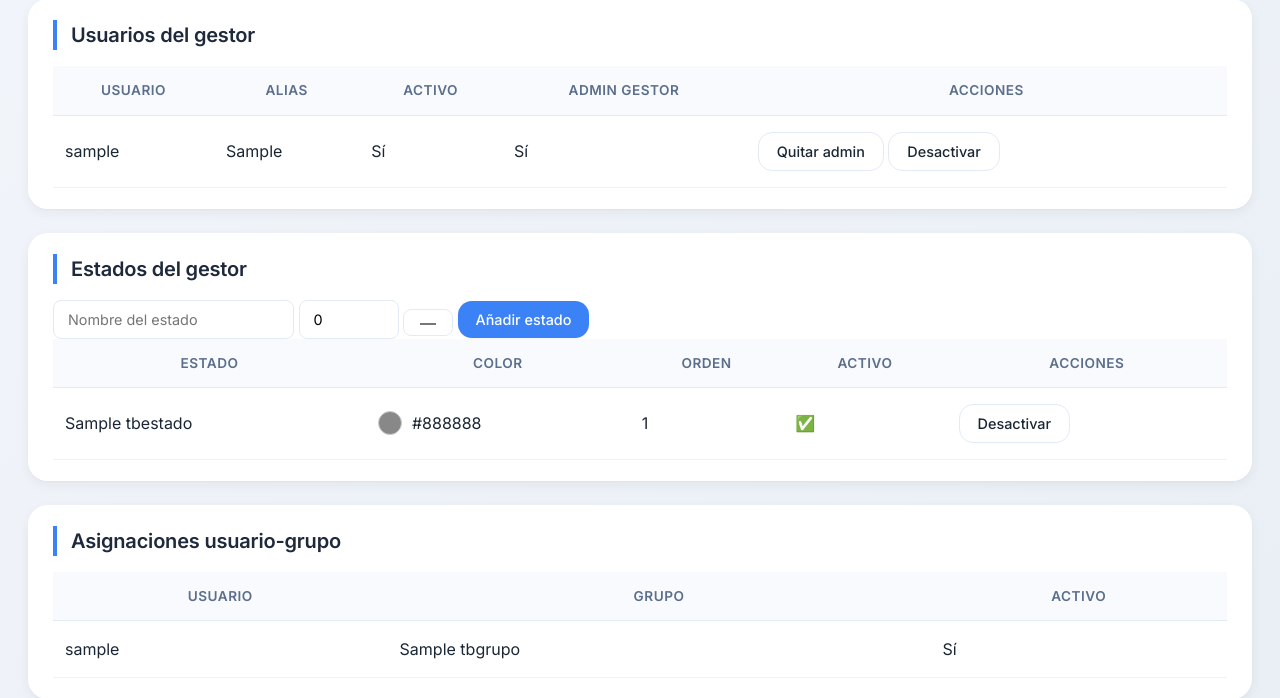
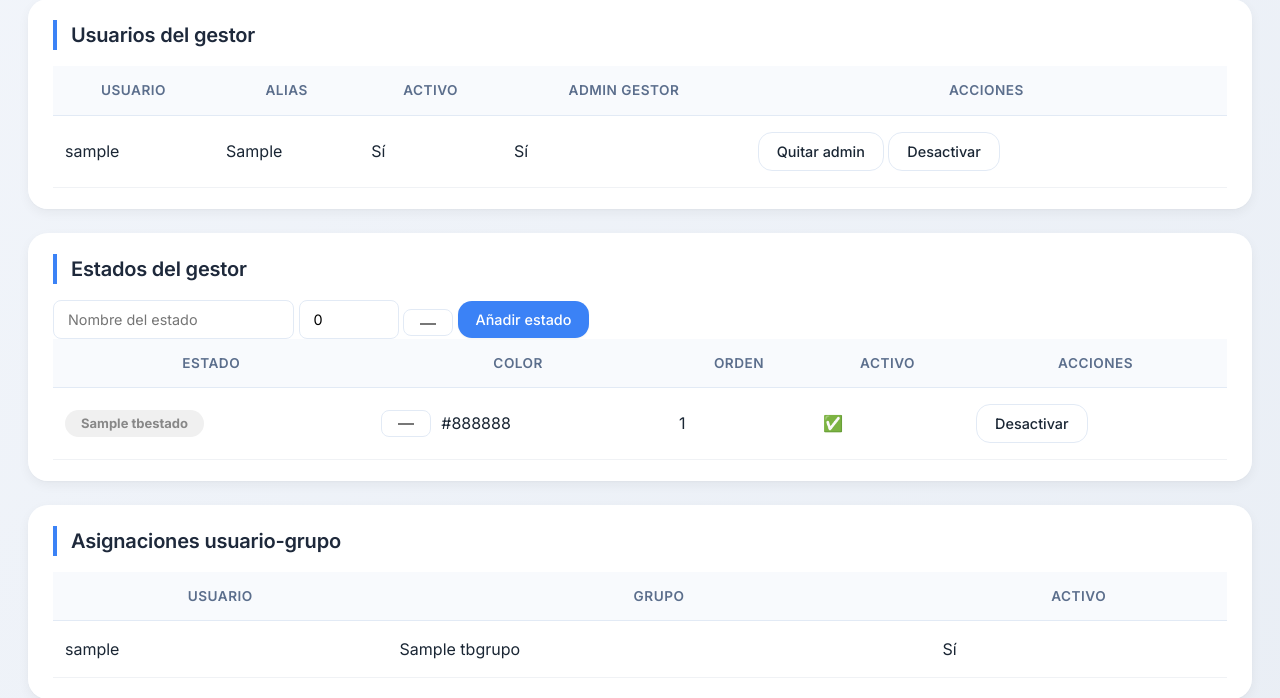
Before and after one commit to Ootoito/gestor-tareas-ia-master, a Django app: page /admin-gestor/ in a window 1280 px wide. Shown: the part 822-1520 px from the top of the page. Run offline with Django 5.2, Linux system fonts and the light colour scheme; a user stored in the database is signed in; tables that the repository leaves empty hold one stand-in row (values such as "Sample post").

Commit message:
Estados dinamicos y colores configurables

```diff
--- a/gestor_tareas/static/gestortareas/style_gestor_tareas.css
+++ b/gestor_tareas/static/gestortareas/style_gestor_tareas.css
@@ -893,3 +893,16 @@ input:focus, select:focus, textarea:focus {
     }
 
 }
+
+.estado-preview {
+    display: inline-flex;
+    align-items: center;
+    justify-content: center;
+    padding: 7px 16px;
+    border-radius: 999px;
+    font-size: 13px;
+    font-weight: 700;
+    line-height: 1;
+    min-width: 92px;
+    text-align: center;
+}
--- a/gestor_tareas/templates/gestortareas/admin_gestor.html
+++ b/gestor_tareas/templates/gestortareas/admin_gestor.html
@@ -257,23 +257,36 @@
 
             <tr>
 
-                <td>{{ estado.nombre }}</td>
+    <td>
+        <span class="estado-preview"
+              style="background-color: {{ estado.color }}20; color: {{ estado.color }};">
+            {{ estado.nombre }}
+        </span>
+    </td>
 
     <td>
-                    <div style="display:flex;align-items:center;gap:10px;">
+        <form method="post"
+              class="inline-form"
+              style="display:flex;align-items:center;gap:10px;">
 
-                        <span style="
-                            display:inline-block;
-                            width:24px;
-                            height:24px;
-                            border-radius:50%;
-                            border:1px solid #ccc;
-                            background-color: {{ estado.color }};
-                        "></span>
+            {% csrf_token %}
+
+            <input type="hidden"
+                   name="accion"
+                   value="cambiar_color_estado">
+
+            <input type="hidden"
+                   name="id_estado"
+                   value="{{ estado.id_estado }}">
+
+            <input type="color"
+                   name="nuevo_color"
+                   value="{{ estado.color }}"
+                   onchange="this.form.submit()">
 
             <span>{{ estado.color }}</span>
 
-                    </div>
+        </form>
     </td>
 
     <td>{{ estado.orden }}</td>
@@ -287,7 +300,6 @@
     </td>
 
     <td>
-
         <form method="post" class="inline-form">
             {% csrf_token %}
 
@@ -300,17 +312,13 @@
                    value="{{ estado.id_estado }}">
 
             <button type="submit" class="btn-secondary">
-
                 {% if estado.activo %}
                     Desactivar
                 {% else %}
                     Activar
                 {% endif %}
-
             </button>
-
         </form>
-
     </td>
 
 </tr>
--- a/gestor_tareas/views.py
+++ b/gestor_tareas/views.py
@@ -216,6 +216,7 @@ def read_tasks(id_grupo=None):
             "fecha_creacion": fecha_formateada,
             "fecha": fecha_formateada,
             "estado": t.estado.nombre if t.estado else "",
+            "estado_color": t.estado.color if t.estado else "#6c757d",
             "prioridad": t.prioridad or "Normal",
             "ambito": t.ambito.nombre if t.ambito else "",
             "tecnico": t.tecnico.nombre if t.tecnico else "",
@@ -1548,6 +1549,27 @@ def admin_gestor(request):
             except EstadoTarea.DoesNotExist:
                 messages.error(request, "Estado no encontrado.")
 
+        elif accion == "cambiar_color_estado":
+
+            id_estado = request.POST.get("id_estado")
+            nuevo_color = request.POST.get("nuevo_color", "#6c757d")
+
+            try:
+
+                estado = EstadoTarea.objects.get(id_estado=id_estado)
+
+                estado.color = nuevo_color
+                estado.save()
+
+                messages.success(
+                    request,
+                    f"Color actualizado para '{estado.nombre}'."
+                )
+
+            except EstadoTarea.DoesNotExist:
+
+                messages.error(request, "Estado no encontrado.")
+
         return redirect("admin_gestor")
 
     grupos = GrupoTrabajo.objects.all().order_by("nombre")
```
Also changed, not shown: gestor_tareas/templates/gestortareas/gestor_tareas.html (+7 -10 lines). Lines whose indentation alone changed are shown as unchanged.
